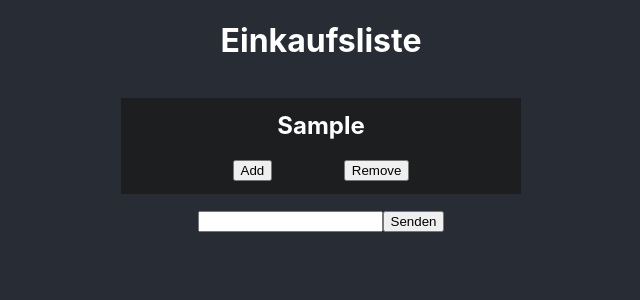
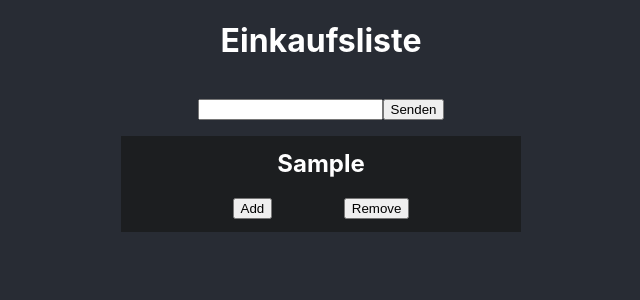
Before and after one commit to RedStylzZ/shoppingcart, a React (Create React App) app: page / in a window 1280 px wide. Both pictures are taken after typing "Sample" into the empty fields and a click on the button "Senden". Shown: the top 300 px of the page, without its empty margins (319-959 px from the left). Built offline with nearby package versions, Linux system fonts and the light colour scheme.

Commit message:
Added Remove Button, moved Item and ItemCard to own file

```diff
--- a/src/App.js
+++ b/src/App.js
@@ -1,75 +1,40 @@
 import './App.css';
 import React, {useState} from "react";
-
-function Item(props) {
-    return (
-        <div className={"Item"} itemID={props}>
-            <h2>{props}</h2>
-            <div className={"ItemActions"}>
-                <input type={"button"} value={"Add"} onClick={() => {
-                    console.log(props)
-                    addItemCount(props.items, props.setItems)
-                    return null
-                }}/>
-                <input type={"button"} value={"Remove"} onClick={() => {
-                    return null
-                }}/>
-            </div>
-        </div>
-    );
-}
-
-function addItemCount(items, setItems) {
-    return null
-}
-
-function removeItem(items, setItem) {
-
-}
-
-function Items(props) {
-    console.log(props.items)
-    if (Array.isArray(props.items)) {
-        return (props.items.map(Item))
-    }
-    return null
-}
-
-const addItem = (newItem, items, setItems) => {
-    console.log(newItem)
-    if (newItem.length !== 0 && newItem !== "" && !(newItem in items)) {
-        setItems([...items, newItem])
-    }
-}
-
-function clickHandler(itemInput, items, setItems) {
-    addItem(itemInput.current.value, items, setItems)
-    itemInput.current.value = "";
-}
+import Items from './Items.js'
 
 function App() {
     let itemInput = React.createRef()
     const [items, setItems] = useState([])
 
-    const getItems = () => items;
+    const clickHandler = () => {
+        if (itemInput.current.value) {
+            setItems([...items, itemInput.current.value])
+            itemInput.current.value = "";
+        }
+    }
+
+    const removeItem = (item) => {
+        console.log(item)
+        setItems(items.filter((i) => i !== item))
+    }
 
     return (
         <div className="App">
             <header className="App-header">
                 <h1>Einkaufsliste</h1>
-                <div className={"Outer"}>
-                    <div className={"Inner"}>
-                        <Items items={items} setItems={setItems}/>
-                    </div>
-                </div>
                 <div>
                     <input type={"textarea"} ref={itemInput} onKeyPress={(e) => {
                         if (e.key === "Enter") {
-                            clickHandler(itemInput, items, setItems)
+                            clickHandler()
                         }
                         return null;
                     }}/>
-                    <input type={"button"} value={"Senden"} onClick={() => clickHandler(itemInput, items, setItems)}/>
+                    <input type={"button"} value={"Senden"} onClick={() => clickHandler()}/>
+                </div>
+                <div className={"Outer"}>
+                    <div className={"Inner"}>
+                        <Items items={items} remove={removeItem}/>
+                    </div>
                 </div>
             </header>
         </div>
--- /dev/null
+++ b/src/ItemCard.js
@@ -0,0 +1,18 @@
+function ItemCard({item, remove}) {
+    console.log(item)
+    return (
+        <div className={"Item"} itemID={item}>
+            <h2>{item}</h2>
+            <div className={"ItemActions"}>
+                <input type={"button"} value={"Add"} onClick={() => {
+                    console.log("Add:", item)
+                }}/>
+                <input type={"button"} value={"Remove"} onClick={() => {
+                    remove(item)
+                }}/>
+            </div>
+        </div>
+    );
+}
+
+export default ItemCard
--- /dev/null
+++ b/src/Items.js
@@ -0,0 +1,13 @@
+import ItemCard from "./ItemCard";
+
+function Items(props) {
+    console.log(props.items)
+    if (Array.isArray(props.items)) {
+        return props.items.map((item, index) =>
+            (<ItemCard item={item} key={index} remove={props.remove}/>)
+        )
+    }
+    return null
+}
+
+export default Items
```
